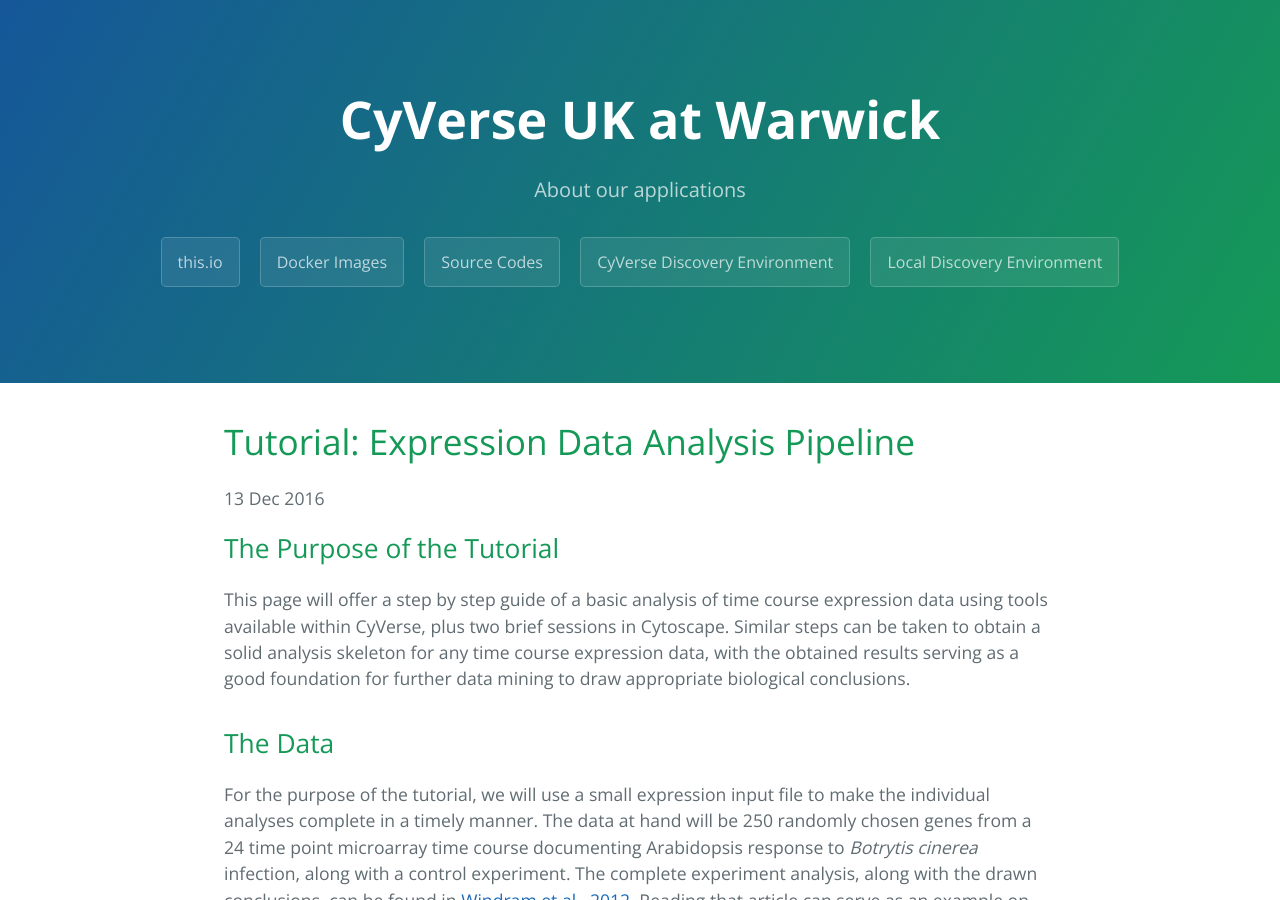
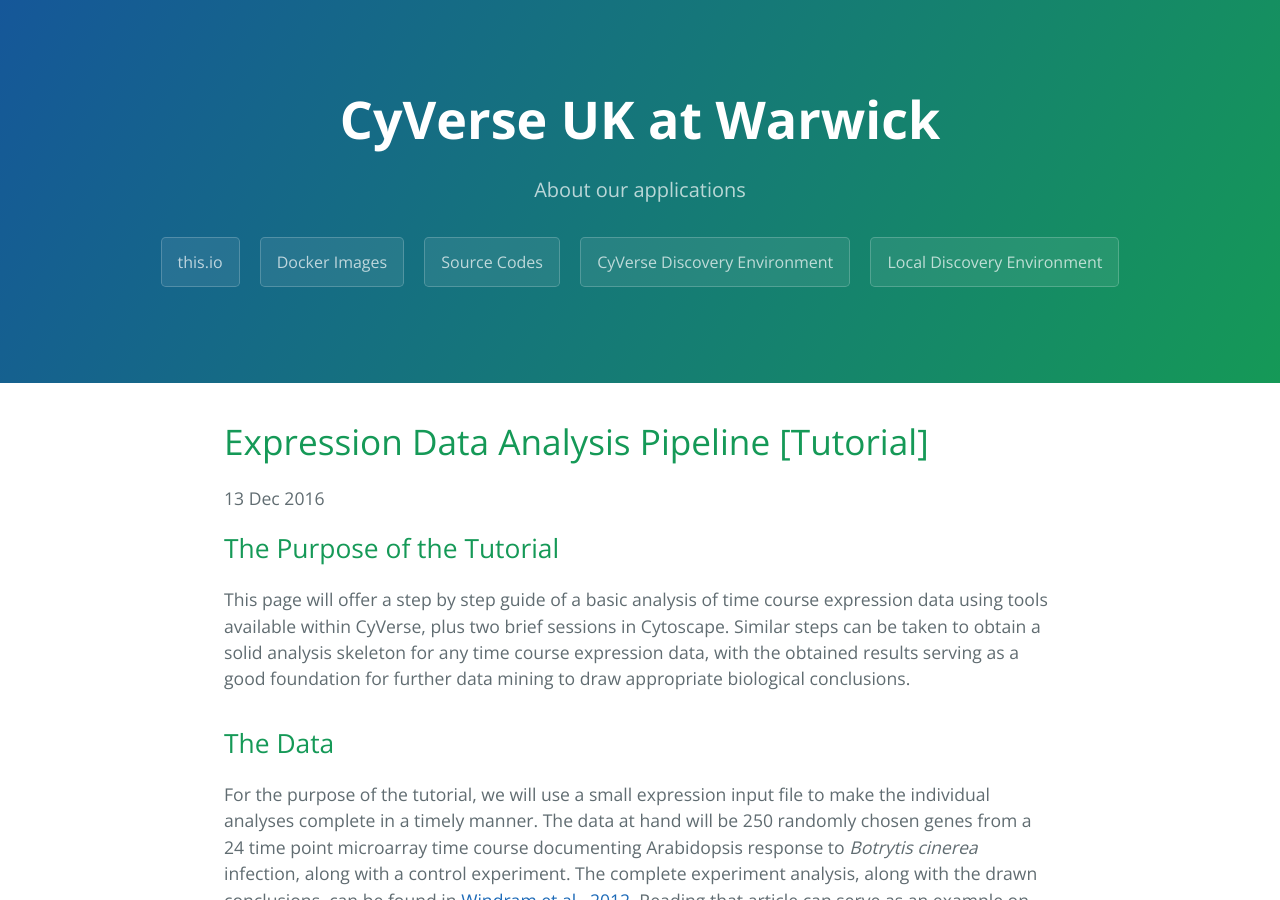
Before and after one commit to cyversewarwick/cyversewarwick.github.io, a Jekyll site: the page built from _posts/2016-12-13-expression-pipeline-tutorial.md, in a window 1280 px wide and 900 px high. Built offline with Jekyll 4.4.1, drawn with Linux system fonts in a browser that asks for light colours.

```diff
--- a/_posts/2016-12-13-expression-pipeline-tutorial.md
+++ b/_posts/2016-12-13-expression-pipeline-tutorial.md
@@ -1,6 +1,6 @@
 ---
 layout: post
-title: "Tutorial: Expression Data Analysis Pipeline"
+title: "Expression Data Analysis Pipeline [Tutorial]"
 date: 2016-12-13
 ---
 
```
